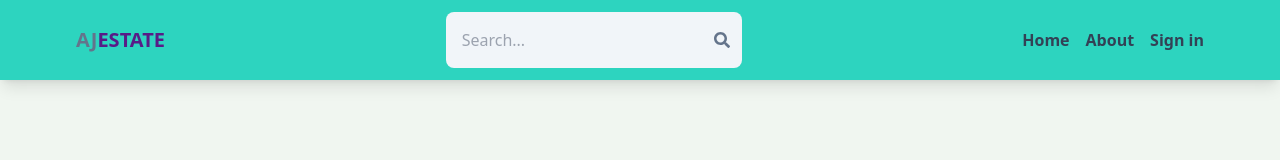
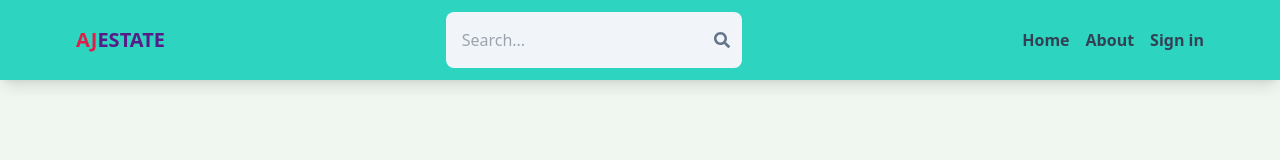
Before and after one commit to Julius-1993/RealEstateProject, a React (Vite) app in the folder AJ-EstateApp/: page / in a window 1280 px wide. Shown: the top 160 px of the page. Built offline with nearby package versions, Linux system fonts and the light colour scheme; no server answers.

Commit message:
header fixed

```diff
--- a/AJ-EstateApp/src/component/Header.jsx
+++ b/AJ-EstateApp/src/component/Header.jsx
@@ -30,7 +30,7 @@ export default function Header() {
       <div className="flex justify-between items-center max-w-6xl p-3 mx-auto">
         <Link to="/">
           <h1 className="font-bold text-sm sm:text-xl flex flex-wrap">
-            <span className="text-slate-500">AJ</span>
+            <span className="text-rose-600">AJ</span>
             <span className="text-purple-900">ESTATE</span>
           </h1>
         </Link>
```
